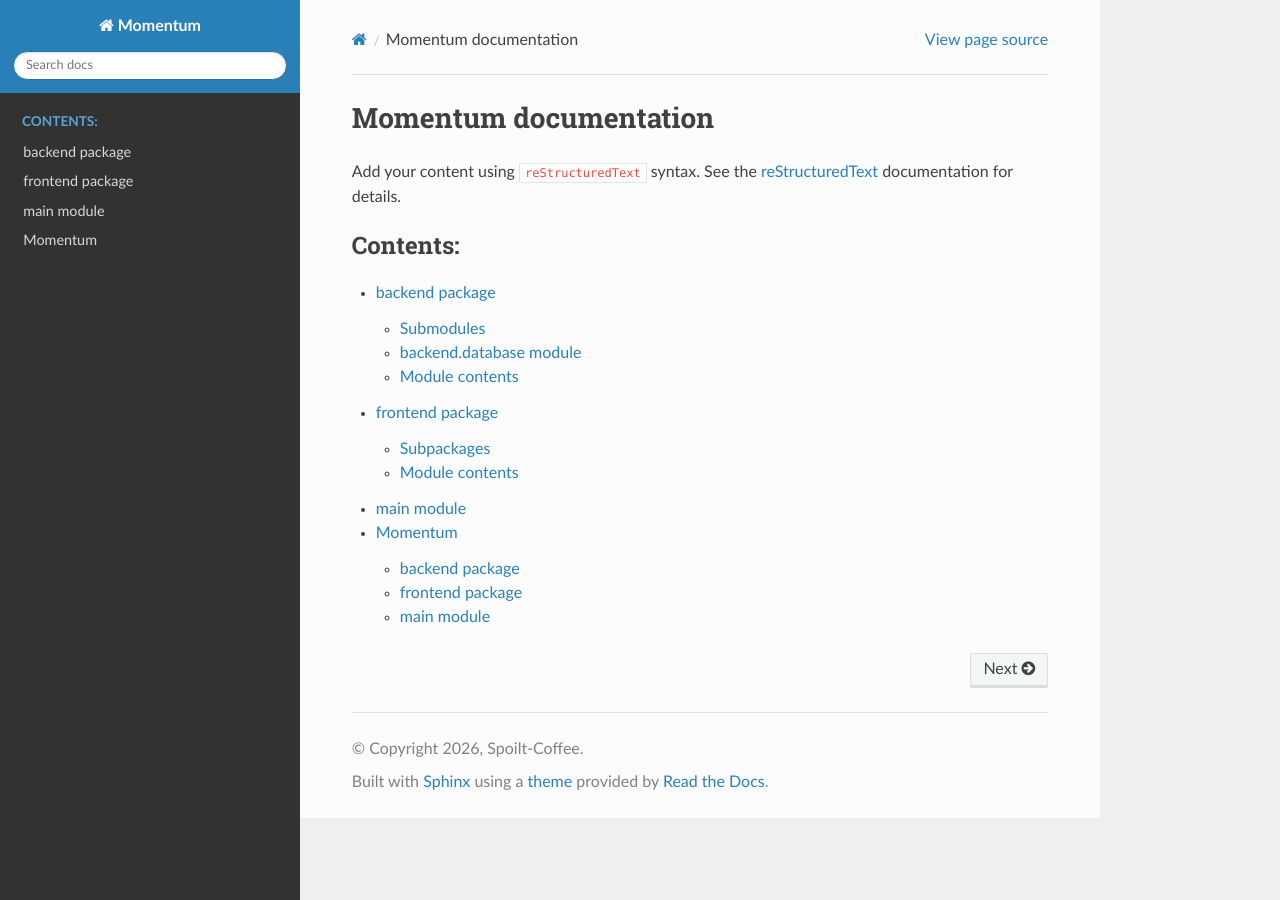
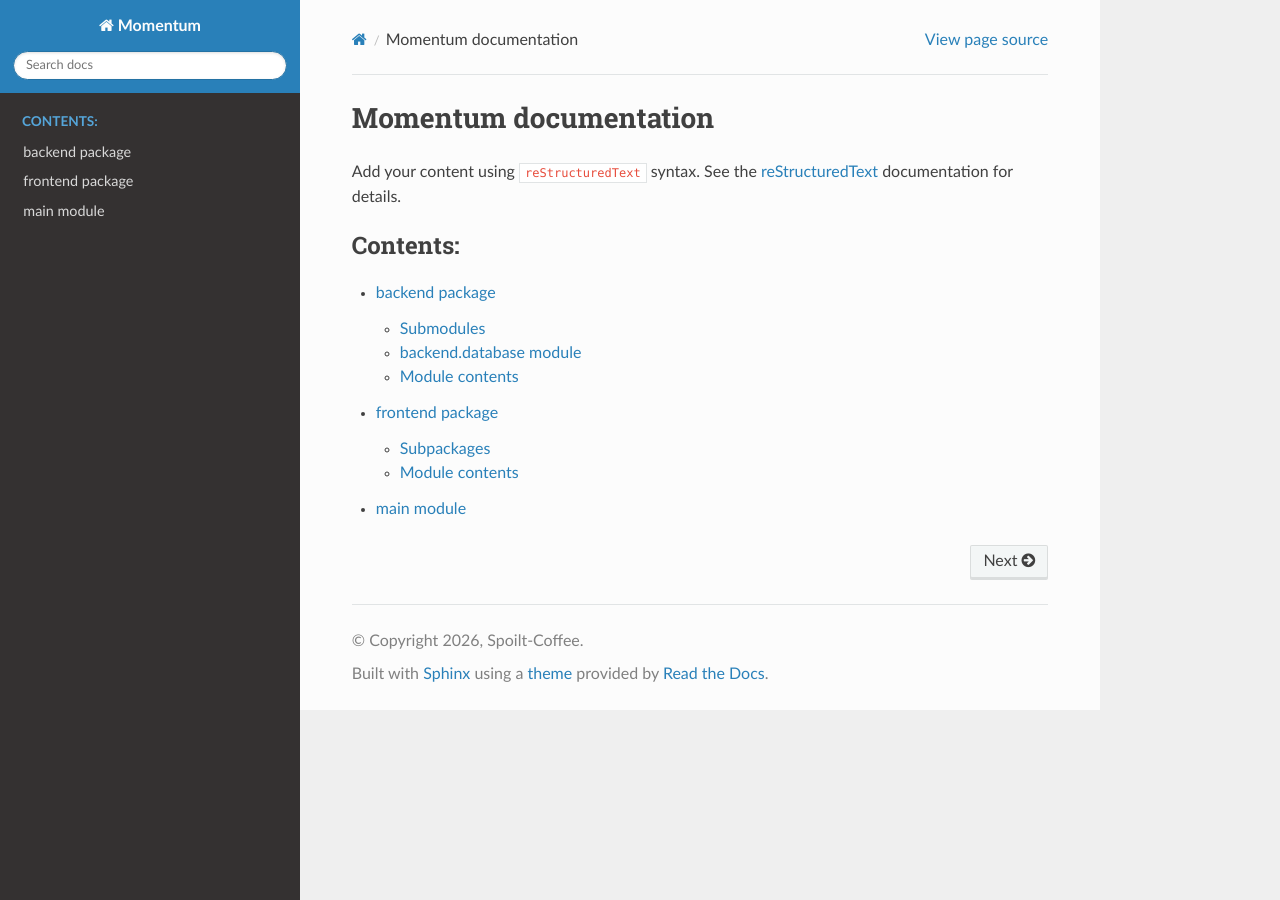
Before and after one commit to Spoilt-Coffee/Momentum, a Sphinx documentation site: the page built from docs/source/index.rst, in a window 1280 px wide. Built offline with Sphinx 7.4.7 and the Read the Docs theme 3.1.0, drawn with Linux system fonts in a browser that asks for light colours.

Commit message:
2 File(s): ---------- Updated: 'index.rst' to account for the change. Removed: 'modules.rst' and also module in 'index.rst'.

```diff
--- a/docs/source/index.rst
+++ b/docs/source/index.rst
@@ -19,4 +19,3 @@ documentation for details.
    backend
    frontend
    main
-   modules
--- a/docs/source/modules.rst
+++ /dev/null
@@ -1,9 +0,0 @@
-Momentum
-========
-
-.. toctree::
-   :maxdepth: 4
-
-   backend
-   frontend
-   main
```
